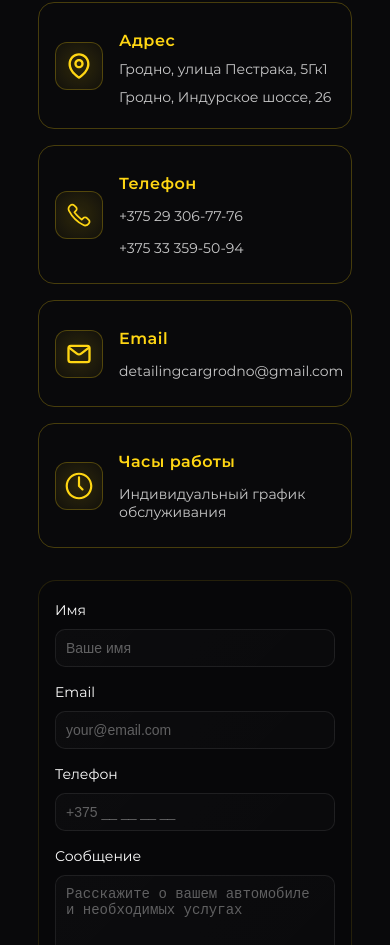
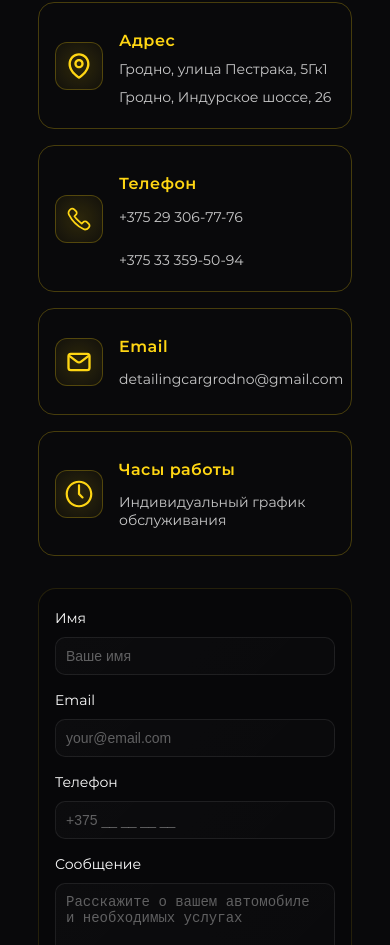
Before and after one commit to Maximka70/Cleaning_Grondo, a website with bundled scripts: page index.html in a window 390 px wide. Shown: the part 6303-7248 px from the top of the page. Built offline with nearby package versions, Linux system fonts and the light colour scheme; files whose address does not match are found by name.

Commit message:
fix phone trigger

```diff
--- a/index.html
+++ b/index.html
@@ -469,14 +469,8 @@
                 </div>
                 <div class="contactUs__information-content">
                   <h3 class="contactUs__information-title">Телефон</h3>
-                  <a href="tel:+375293067776,+375333595094" class="contactUs__phone-trigger">
-                    <p class="contactUs__information-text">
-                      +375 29 306-77-76
-                    </p>
-                    <p class="contactUs__information-text">
-                      +375 33 359-50-94
-                    </p>
-                  </a>
+                  <a href="tel:+375293067776" class="contactUs__phone-trigger">+375 29 306-77-76</a>
+                  <a href="tel:+375333595094" class="contactUs__phone-trigger">+375 33 359-50-94</a>
                 </div>
               </li>
               <li class="contactUs__information-item">
--- a/scss/layout/_contactUsSection.scss
+++ b/scss/layout/_contactUsSection.scss
@@ -169,7 +169,7 @@
   &__information-content {
     display: flex;
     flex-direction: column;
-    padding: 0 35px;
+    padding: 2px 35px;
 
     @media (max-width: 576px) {
       padding: 12px 16px;
@@ -185,6 +185,19 @@
 
     @media (max-width: 576px) {
       font-size: 16px;
+    }
+  }
+
+  &__phone-trigger {
+    font-size: 19px;
+    margin-top: 5px;
+    padding: 10px 0;
+    color: rgba(255, 255, 255, 0.78);
+    transition: color 0.3s ease;
+    text-decoration: none;
+
+    @media (max-width: 576px) {
+      font-size: 14px;
     }
   }
 
```
Also changed, not shown: css/main.css, 1 other file.
